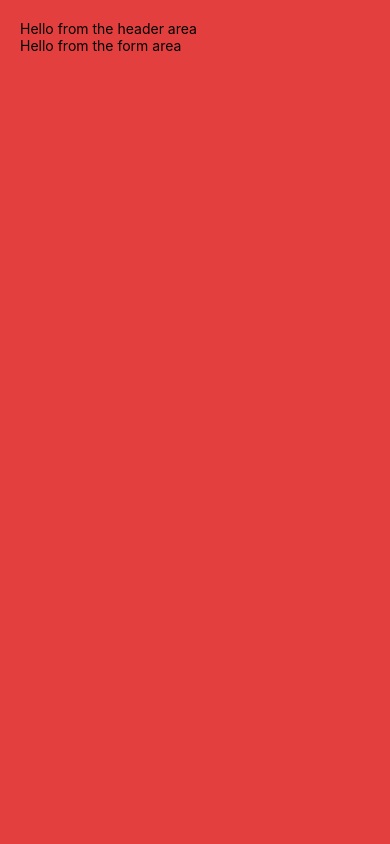
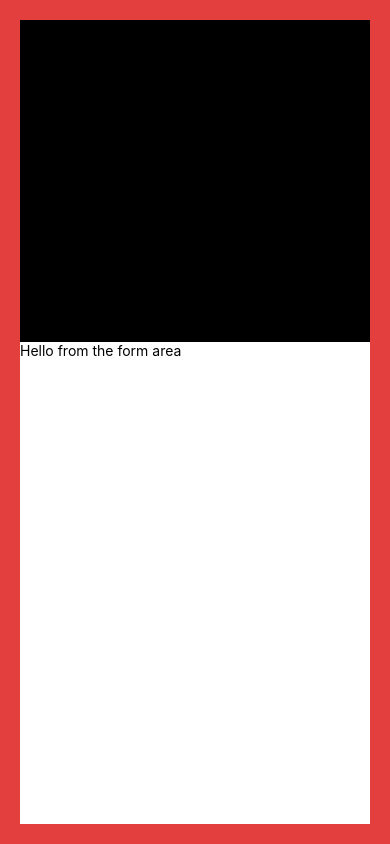
Before and after one commit to devsuoa/workshop-three-2019, a React Native app: screen / in a window 390 px wide. Built offline with nearby package versions, Linux system fonts and the light colour scheme.

Commit message:
add more login screen styles

```diff
--- a/screens/LoginScreen.js
+++ b/screens/LoginScreen.js
@@ -6,10 +6,10 @@ export class LoginScreen extends React.Component {
     render() {
         return (
             <View style={styles.loginContainer}>
-                <View>
+                <View style={styles.headerContainer}>
                     <Text>Hello from the header area </Text>
                 </View>
-                <View>
+                <View style={styles.formContainer}>
                     <Text>Hello from the form area </Text>
                 </View>
 
--- a/screens/LoginScreen.styles.js
+++ b/screens/LoginScreen.styles.js
@@ -5,5 +5,13 @@ export default StyleSheet.create({
         flex: 1,
         backgroundColor: "#E43F3F",
         padding: 20
+    },
+    headerContainer: {
+        flex: 2,
+        backgroundColor: "black"
+    },
+    formContainer: {
+        flex: 3,
+        backgroundColor: "white"
     }
 })
```
